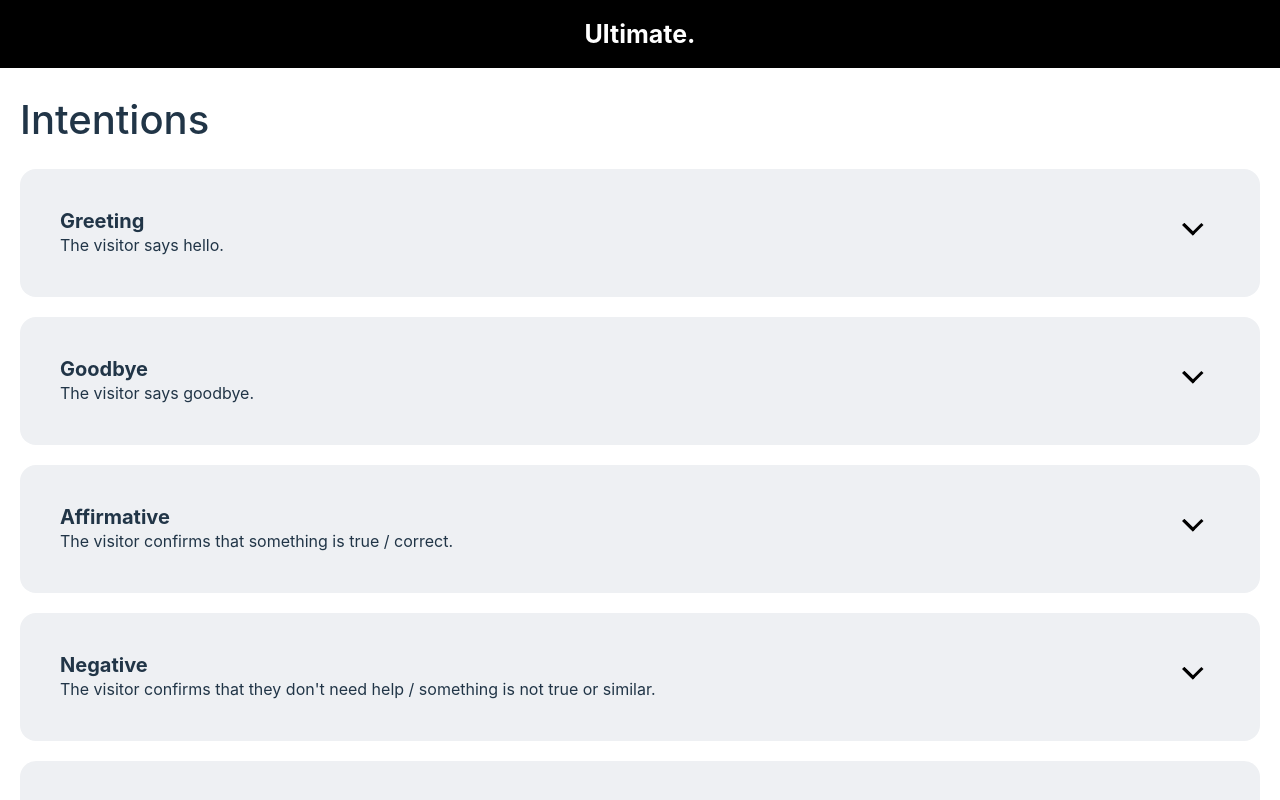
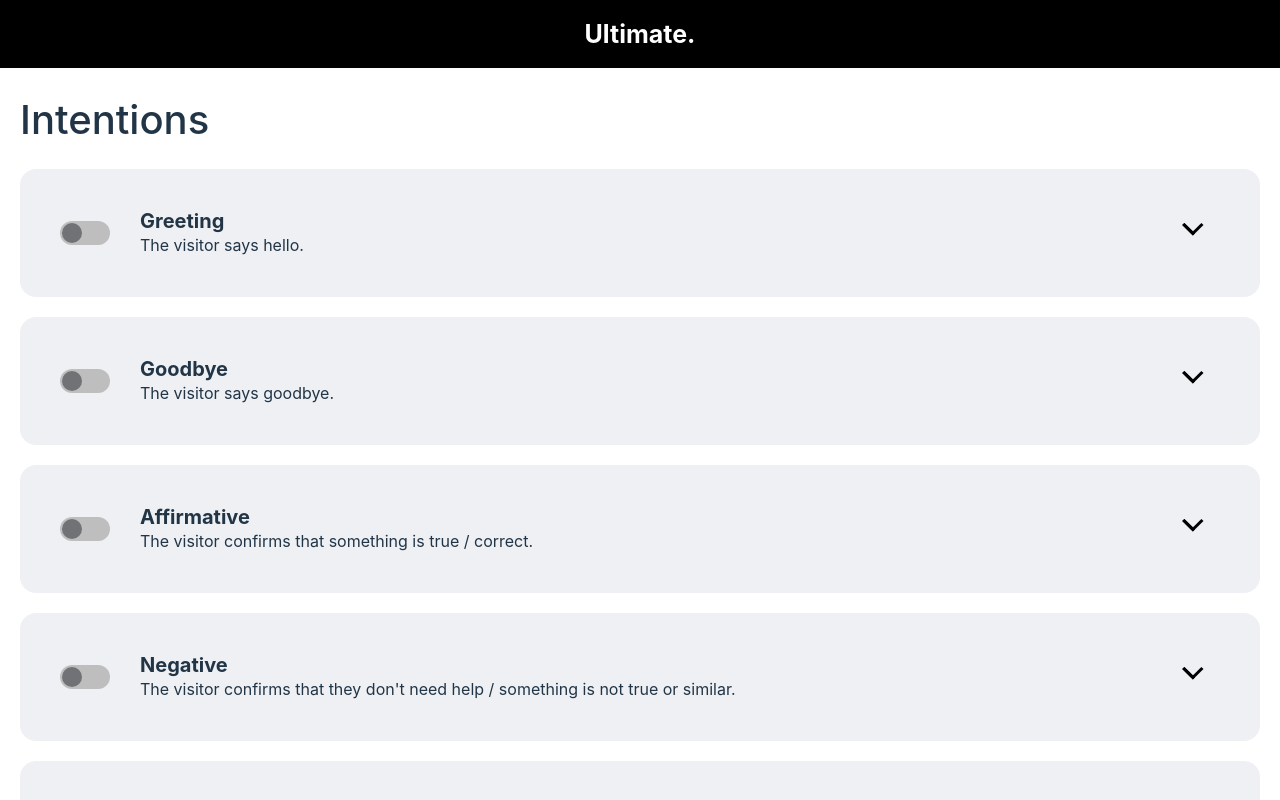
Before and after one commit to peduique/ai-chatbot-intent-manager, a React (Vite) app: page / in a window 1280 px wide. Shown: the top 800 px of the page. Built offline with nearby package versions, Linux system fonts and the light colour scheme.

Commit message:
implement switch to add intent to chatbot

```diff
--- /dev/null
+++ b/src/components/Button/index.tsx
@@ -0,0 +1,18 @@
+import React, { FC, ReactNode } from "react";
+
+import { SButton } from "./styles";
+
+interface IButton {
+  children: ReactNode;
+  onClick: () => void;
+}
+
+const Button: FC<IButton> = ({ children, onClick, ...rest }) => {
+  return (
+    <SButton onClick={onClick} {...rest}>
+      {children}
+    </SButton>
+  );
+};
+
+export default Button;
--- /dev/null
+++ b/src/components/Button/styles.ts
@@ -0,0 +1,3 @@
+import styled from "styled-components";
+
+export const SButton = styled.button``;
--- a/src/components/Intent/index.tsx
+++ b/src/components/Intent/index.tsx
@@ -1,4 +1,6 @@
 import React, { useState } from "react";
+
+import SwitchButton from "../SwitchButton";
 
 import { IntentProps } from "../../pages/Intents/types";
 
@@ -23,19 +25,35 @@ const Intent: React.FC<IIntent> = ({
   reply,
 }) => {
   const [active, setActive] = useState<boolean>(false);
+  const [expanded, setExpanded] = useState<boolean>(false);
+
+  const handleClickExpandAccordion = () => {
+    setExpanded((isShown) => !isShown);
+  };
+
+  const handleClickActiveIntent = (status: boolean) => {
+    setActive((isShown) => !isShown);
+  };
+
+  console.log(active);
 
   return (
     <SIntent>
       <SHeader>
+        <SwitchButton
+          id={`switch-${id}`}
+          active={active}
+          onClick={handleClickActiveIntent}
+        />
         <div>
           <STitle as="h2">{name}</STitle>
           <SDescription>{description}</SDescription>
         </div>
-        <SButton>
+        <SButton onClick={handleClickExpandAccordion}>
           <SIcon />
         </SButton>
       </SHeader>
-      {active && (
+      {expanded && (
         <SContent>
           <SCaption>Expressions</SCaption>
         </SContent>
--- a/src/components/Intent/styles.ts
+++ b/src/components/Intent/styles.ts
@@ -1,4 +1,5 @@
 import styled from "styled-components";
+import Button from "../Button";
 
 import Typograph from "../Typograph";
 
@@ -20,14 +21,15 @@ export const SDescription = styled(Typograph)`
 
 export const SHeader = styled.div`
   display: flex;
-  justify-content: space-between;
   align-items: center;
+  gap: 30px;
 `;
 
-export const SButton = styled.button`
+export const SButton = styled(Button)`
   background: transparent;
   border: 0;
   cursor: pointer;
+  margin-left: auto;
 
   &:focus {
     outline: none;
--- /dev/null
+++ b/src/components/SwitchButton/index.tsx
@@ -0,0 +1,29 @@
+import React, { ChangeEvent, FC } from "react";
+
+import { SWrapper, SCheckbox, SLabel } from "./styles";
+
+interface ISwitchButton {
+  id: string;
+  active: boolean;
+  onClick: (status: boolean) => void;
+}
+
+const SwitchButton: FC<ISwitchButton> = ({ id, active, onClick }) => {
+  const handleChange = (event: ChangeEvent<HTMLInputElement>) => {
+    onClick(event.target.checked);
+  };
+
+  return (
+    <SWrapper>
+      <SCheckbox
+        type="checkbox"
+        id={id}
+        checked={active}
+        onChange={handleChange}
+      />
+      <SLabel htmlFor={id} />
+    </SWrapper>
+  );
+};
+
+export default SwitchButton;
--- /dev/null
+++ b/src/components/SwitchButton/styles.ts
@@ -0,0 +1,45 @@
+import styled from "styled-components";
+
+export const SWrapper = styled.div`
+  position: relative;
+  width: 50px;
+  height: 24px;
+`;
+
+export const SLabel = styled.label`
+  position: absolute;
+  top: 0;
+  left: 0;
+  width: 100%;
+  height: 100%;
+  border-radius: 15px;
+  background: #bebebe;
+  cursor: pointer;
+
+  &::after {
+    content: "";
+    display: block;
+    border-radius: 50%;
+    width: 20px;
+    height: 20px;
+    margin: 2px;
+    background: #717276;
+    transition: 0.2s;
+  }
+`;
+
+export const SCheckbox = styled.input`
+  opacity: 0;
+  visibility: hidden;
+
+  &:checked + ${SLabel} {
+    background: #dac8f2;
+
+    &::after {
+      content: "";
+      margin-left: 28px;
+      transition: 0.2s;
+      background: #6b54af;
+    }
+  }
+`;
--- a/src/pages/Intents/index.tsx
+++ b/src/pages/Intents/index.tsx
@@ -17,7 +17,7 @@ const Intents: FC = () => {
 
       <IntentsGroup>
         {intents.map((intent) => (
-          <Intent {...intent} />
+          <Intent key={intent.id} {...intent} />
         ))}
       </IntentsGroup>
     </SContainer>
```
